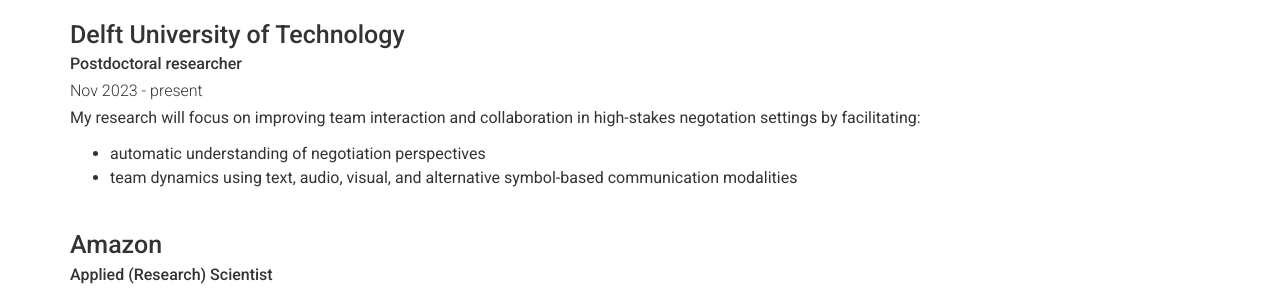
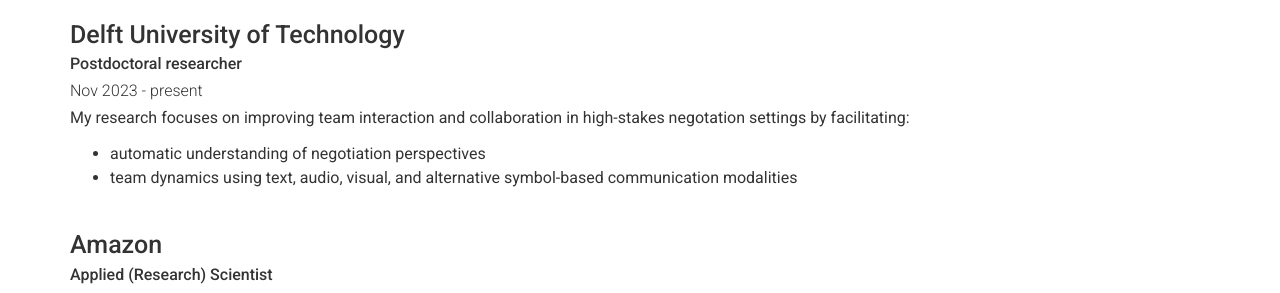
Before and after one commit to steph-tan/steph-tan.github.io, a Jekyll site: the page built from exp.html, in a window 1280 px wide. Shown: the part 343-636 px from the top of the page. Built offline with Jekyll 4.4.1, drawn with Linux system fonts in a browser that asks for light colours; a style sheet for code colours, icons or effects is not loaded.

Commit message:
Update experience.yml

```diff
--- a/_data/experience.yml
+++ b/_data/experience.yml
@@ -4,7 +4,7 @@
   job_title: Postdoctoral researcher
   dates: Nov 2023 - present
   description: | # this will include new lines to allow paragraphs
-    My research will focus on improving team interaction and collaboration in high-stakes negotation settings by facilitating\:
+    My research focuses on improving team interaction and collaboration in high-stakes negotation settings by facilitating\:
     - automatic understanding of negotiation perspectives
     - team dynamics using text, audio, visual, and alternative symbol-based communication modalities
 
```
